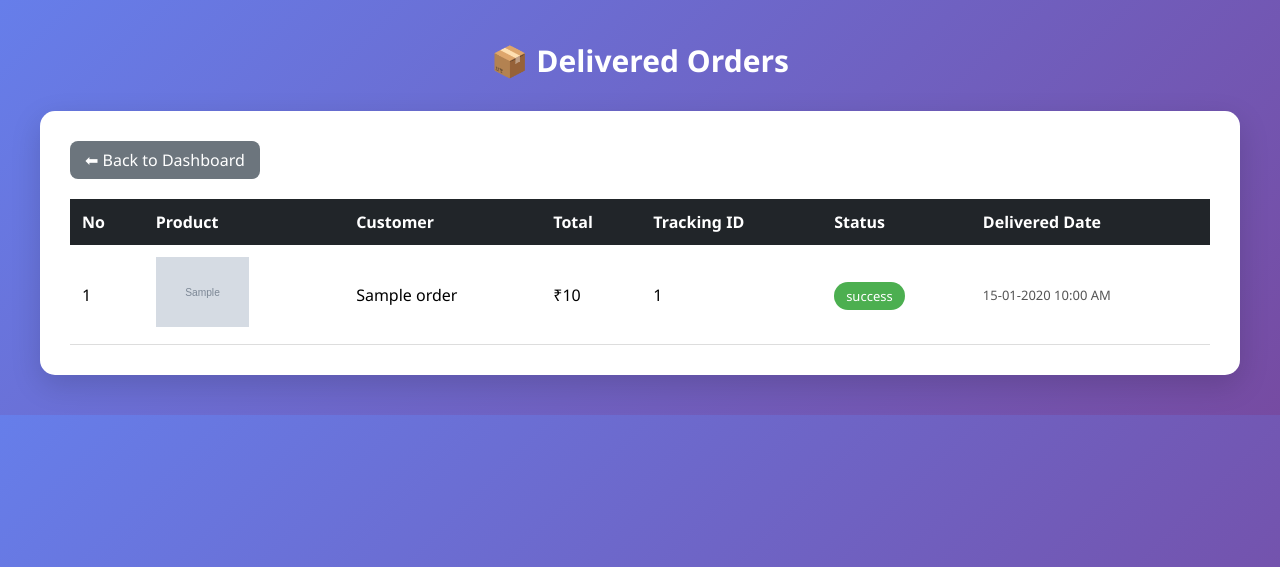
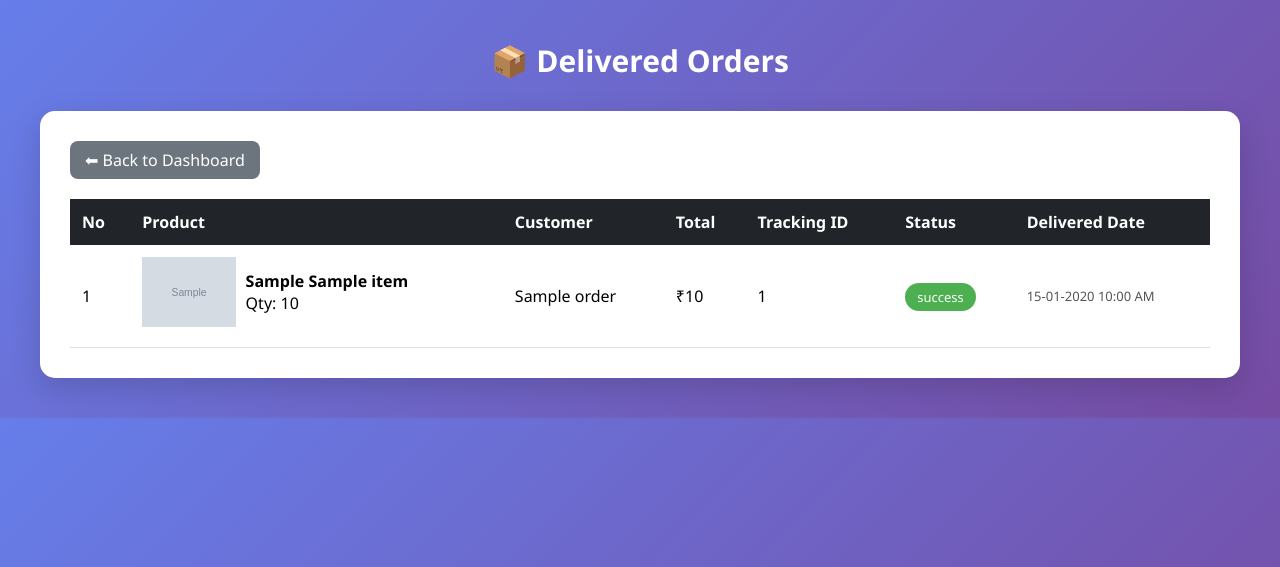
Before and after one commit to meetvaghani013/online_mobile_store, a Flask app: page /admin/delivered_orders in a window 1280 px wide. Shown: the top 567 px of the page. Run offline with Flask 3, Linux system fonts and the light colour scheme; the visitor is signed in with stand-in values (Sample User, id 1); tables that the repository leaves empty hold one stand-in row (values such as "Sample post"); grey boxes marked "Sample" are stand-in pictures.

Commit message:
Enhance order items display in delivered orders
Updated the display of order items to include product brand, name, and quantity alongside the product image.

```diff
--- a/templates/admin/delivered_orders.html
+++ b/templates/admin/delivered_orders.html
@@ -120,11 +120,18 @@
 
             <td>
             {% for item in order.order_items %}
+            <div style="display: flex; align-items: center; margin-bottom: 8px">
               {% if item.product_image.startswith('http') %}
-                        <img src="{{ item.product_image }}">
+              <img src="{{ item.product_image }}" />
               {% else %}
-                        <img src="{{ url_for('static', filename=item.product_image) }}">
+              <img src="{{ url_for('static', filename=item.product_image) }}" />
               {% endif %}
+
+              <div>
+                <b>{{ item.product_brand }} {{ item.product_name }}</b><br />
+                Qty: {{ item.qty }}
+              </div>
+            </div>
             {% endfor %}
           </td>
 
```
Lines whose indentation alone changed are shown as unchanged.
